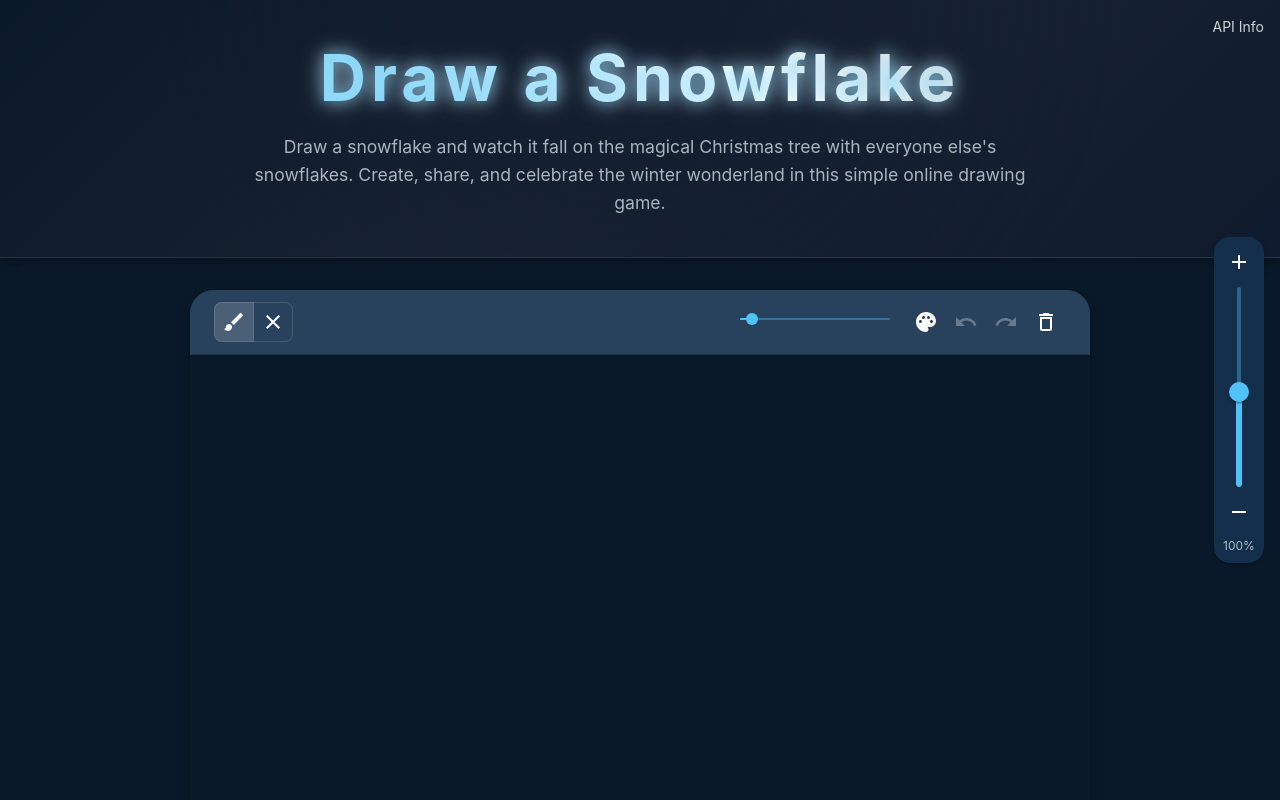
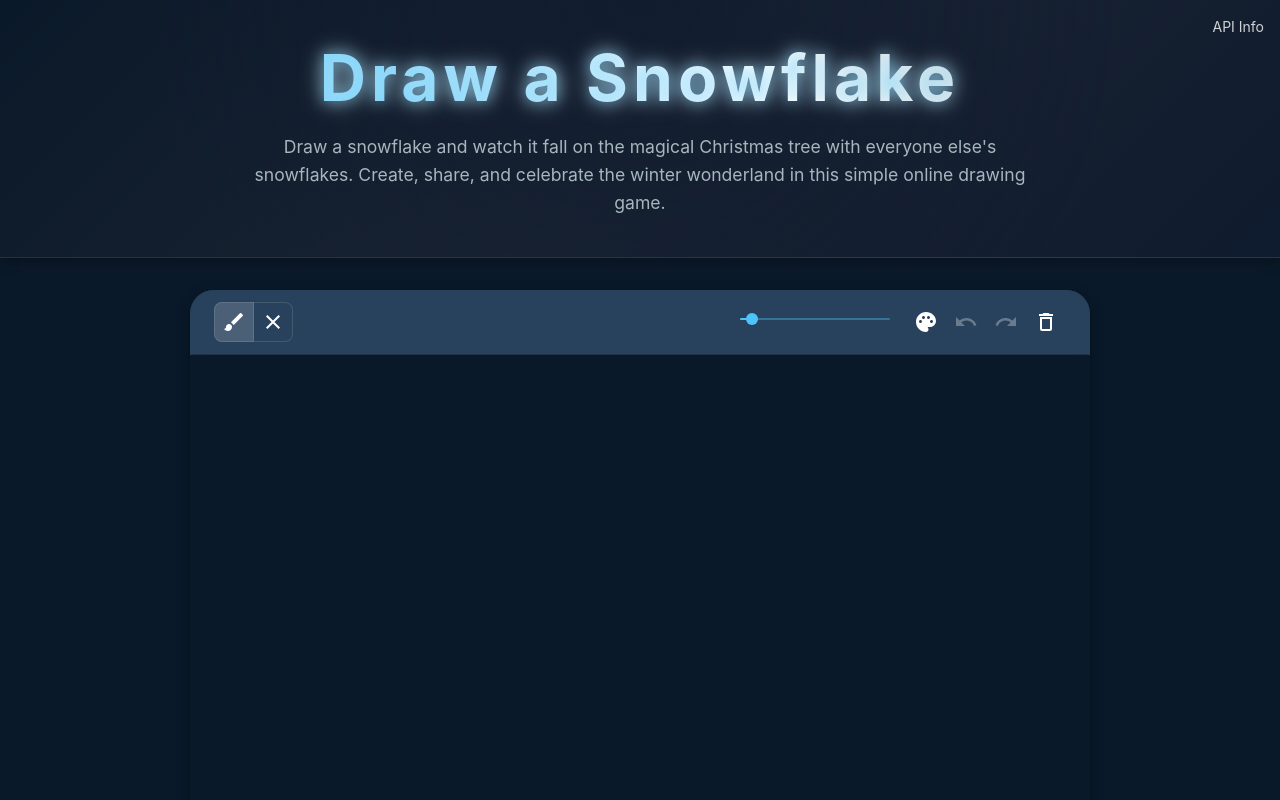
Before and after one commit to Maria2525007/drawasnowflake, a React (Vite) app in the folder frontend/: page /draw in a window 1280 px wide. Shown: the top 800 px of the page. Built offline with nearby package versions, Linux system fonts and the light colour scheme; no server answers.

Commit message:
Remove vertical zoom slider and unify zoom controls
- Remove vertical slider zoom control from desktop view
- Keep only compact zoom buttons in bottom-right corner for all devices
- Remove unused zoom-related imports and functions

```diff
--- a/frontend/src/components/UI/Toolbar.tsx
+++ b/frontend/src/components/UI/Toolbar.tsx
@@ -22,8 +22,6 @@ import {
   Redo,
   Directions,
   DeleteOutline,
-  Add,
-  Remove,
   ArrowBack,
 } from '@mui/icons-material';
 import { useAppSelector } from '../../hooks/useAppSelector';
@@ -148,7 +146,6 @@ interface ToolbarProps {
   onGoToTree?: () => void;
   currentTab?: number;
   zoom?: number;
-  onZoomChange?: (zoom: number) => void;
   hideGoToTreeButton?: boolean;
   onBackToDraw?: () => void;
 }
@@ -159,7 +156,6 @@ export const Toolbar: React.FC<ToolbarProps> = ({
   onGoToTree,
   currentTab = 0,
   zoom: zoomProp = ZOOM_CONFIG.DEFAULT,
-  onZoomChange,
   hideGoToTreeButton = false,
   onBackToDraw,
 }) => {
@@ -240,27 +236,9 @@ export const Toolbar: React.FC<ToolbarProps> = ({
   const handleClearCanvas = () => {
     if (drawCanvasRef?.current) {
       drawCanvasRef.current.clear();
-      setSnackbarMessage(t('toolbar.canvasCleared'));
-      setSnackbarOpen(true);
     }
   };
 
-  const handleZoomChange = (newZoom: number) => {
-    setZoom(newZoom);
-    if (onZoomChange) {
-      onZoomChange(newZoom);
-    }
-  };
-
-  const handleZoomIn = () => {
-    const newZoom = Math.min(zoom + ZOOM_CONFIG.STEP, ZOOM_CONFIG.MAX);
-    handleZoomChange(newZoom);
-  };
-
-  const handleZoomOut = () => {
-    const newZoom = Math.max(zoom - ZOOM_CONFIG.STEP, ZOOM_CONFIG.MIN);
-    handleZoomChange(newZoom);
-  };
 
   const handleGoToTreeClick = () => {
     if (onGoToTree) {
@@ -653,58 +631,6 @@ export const Toolbar: React.FC<ToolbarProps> = ({
         </MuiToolbar>
       </AppBar>
 
-      {isDrawTab && (
-        <>
-          <Box
-            sx={{
-              position: 'fixed',
-              right: 16,
-              top: '50%',
-              transform: 'translateY(-50%)',
-              zIndex: 1000,
-              display: { xs: 'none', md: 'flex' },
-              flexDirection: 'column',
-              alignItems: 'center',
-              gap: 1,
-              backgroundColor: 'background.paper',
-              padding: 1,
-              borderRadius: 2,
-              boxShadow: 2,
-            }}
-          >
-            <IconButton
-              size="small"
-              onClick={handleZoomIn}
-              disabled={zoom >= ZOOM_CONFIG.MAX}
-              aria-label={t('toolbar.ariaLabels.zoomIn')}
-            >
-              <Add />
-            </IconButton>
-            <Slider
-              orientation="vertical"
-              value={zoom}
-              onChange={(_, value) => handleZoomChange(value as number)}
-              min={ZOOM_CONFIG.MIN}
-              max={ZOOM_CONFIG.MAX}
-              step={ZOOM_CONFIG.STEP}
-              sx={{ height: 200 }}
-              aria-label={t('toolbar.ariaLabels.zoom')}
-            />
-            <IconButton
-              size="small"
-              onClick={handleZoomOut}
-              disabled={zoom <= ZOOM_CONFIG.MIN}
-              aria-label={t('toolbar.ariaLabels.zoomOut')}
-            >
-              <Remove />
-            </IconButton>
-            <Box sx={{ fontSize: '0.75rem', color: 'text.secondary' }}>
-              {Math.round(zoom * 100)}%
-            </Box>
-          </Box>
-
-        </>
-      )}
 
       <Drawer
         anchor="right"
```
